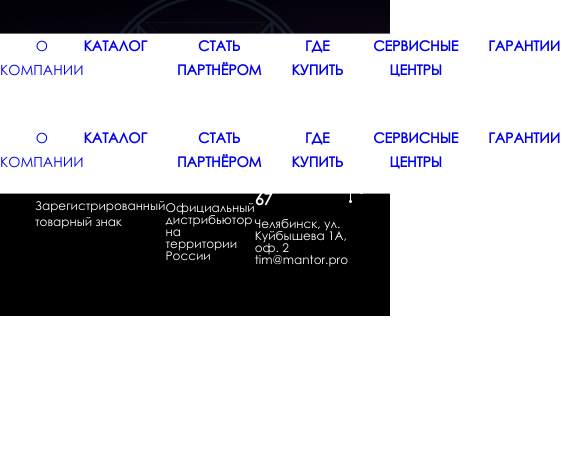
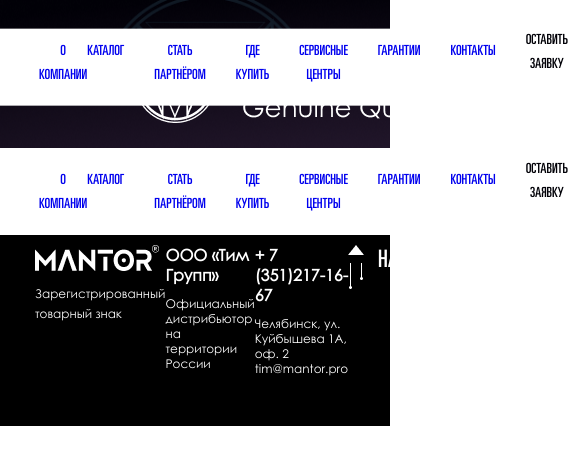
Before and after one commit to MaltsevNikita/GULP-2022, a website: page src/about.html in a window 390 px wide. Shown: the top 464 px of the page, 585 px wide, since content can reach past the window. Drawn offline with nearby package versions, Linux system fonts and the light colour scheme; files that its build step writes are made by us from their sources; files whose address does not match are found by name.

Commit message:
Нашёл изза чего повлялся пробел а body. Исправил. Теперь можно и коммитить

```diff
--- a/gulp/version.json
+++ b/gulp/version.json
@@ -1,3 +1,3 @@
 {
-    "main": "20220527134144"
+    "main": "20220530130106"
 }
--- a/src/html/footer.html
+++ b/src/html/footer.html
@@ -1,5 +1,5 @@
 <footer class="footer">
-    <ul class="mainMenu-list">
+    <ul class="mainMenu-list footer-mainMenu-list">
       <li class="mainMenu-list__item mainMenu-list__item--active"> <a class="mainMenu-list__link" href="#tab_01">О компании</a></li>
       <li class="mainMenu-list__item"> <a class="mainMenu-list__link" href="#tab_02">Каталог</a></li>
       <li class="mainMenu-list__item"> <a class="mainMenu-list__link" href="#tab_03">Стать партнёром</a></li>
--- a/src/html/header.html
+++ b/src/html/header.html
@@ -1,8 +1,6 @@
 <header class="header">
-
     <img class="header__brandElement" src="images/BrandElement2-1.png" alt="brandElement">
     <img src="images/MantorSiteLogo-1.png" alt="MantorSiteLogo 1" class="header__logoImg">
-    <div class="header__mainMenu">
       <ul class="mainMenu-list">
         <li class="mainMenu-list__item mainMenu-list__item--active ">
           <a class="mainMenu-list__link"
@@ -23,7 +21,6 @@
           <p id="popupOpen" class="mainMenu-list__link">Оставить заявку</p>
         </li>
       </ul>
-    </div>
     <!-- <div>
       <img class="bottom-line" src="..images/bottom-line-white.png" alt="bottom-line-white">
     </div> -->
@@ -846,6 +843,7 @@
         <!--service .patner-tabs end=========================== -->
       </div>
       </div>
+    </div>
     <div class="tabs__body">
       <div class="tabs__block" id="tab_04">
         <!-- Блок где купить -->
@@ -984,13 +982,6 @@
               </button>
             </div>
           </div>
-      </div>
-
-            </div>
-        </div>
-          </div>
-
-
       </div>
     </div>
     <div class="tabs__body">
@@ -1170,6 +1161,7 @@
 
       </div>
       </div>
+    </div>
     <div class="tabs__body">
       <div class="tabs__block" id="tab_07">
         <div class="contacts">
@@ -1220,7 +1212,6 @@
 
     </div>
 </div>
-
 <div class="popup" id="popup">
   <div class="popup__wrapper"
   id="popup__wrapper">
@@ -1240,7 +1231,3 @@
   </div>
 
 </div>
-
-
-
-</div>
--- a/src/scss/style.scss
+++ b/src/scss/style.scss
@@ -63,8 +63,8 @@
 
 html,
 body {
-  height: 100%;
-  line-height: 1;
+  // height: 100%;
+  // line-height: 1;
   font-size: 16px;
   font-family: "CenturyGothic";
   box-sizing: border-box;
@@ -108,7 +108,7 @@
   width: 100%;
   top: 163px;
   left: 0px;
-  font-family: CenturyGothic;
+  font-family: partnerultracondensed;
   font-size: 24px;
   font-style: normal;
   font-weight: 400;
@@ -438,8 +438,6 @@
 }
 
 .patner-tabs__body {
-  // border-bottom: 1px solid #000000;
-
   max-width: 90%;
   margin: 0 auto;
 }
@@ -907,6 +905,7 @@
   position: absolute;
   opacity: 0;
   visibility: hidden;
+  z-index: 4;
   &.--active{
     opacity: 1;
     visibility: visible;
@@ -965,24 +964,30 @@
     }
   }
   .mainMenu-list{
+    font-family: partnerultracondensed;
     display: flex;
     justify-content: space-evenly;
     padding: 0;
+    padding-left: 39px;
     margin: 0;
     transform: translateY(-55%);
-
-
     &__item{
       text-align: center;
-      // padding-bottom: 10px;
+      padding-top: 11px;
+      padding-bottom: 9px;
       font-size: 14px;
+      word-spacing: 2px;
       &:last-child{
         padding-top: 20px;
       }
     }
   }
+  .footer-mainMenu-list{
+    transform: translateY(10px);
+    cursor: pointer;
+  }
   .tabs__block{
-    margin-top: 180px;
+    // margin-top: 180px;
   }
   .service-ico{
     max-width: 200px;
@@ -1032,5 +1037,6 @@
   }
 
 
+
 }
 /*# sourceMappingURL=style.css.map */
```
Also changed, not shown: src/index.html (+2 -3 lines). Lines whose indentation alone changed are shown as unchanged.
